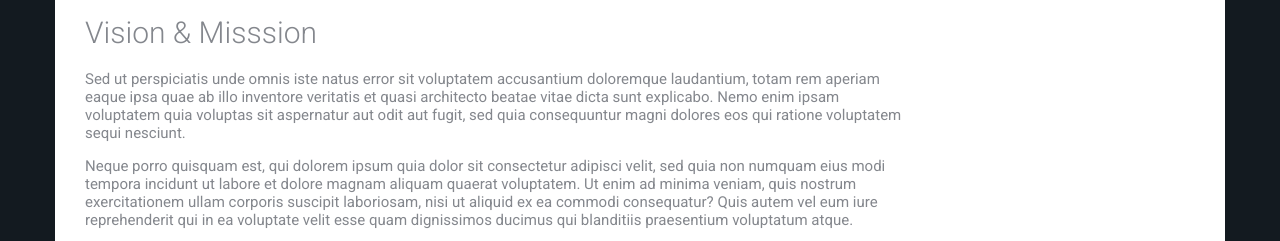
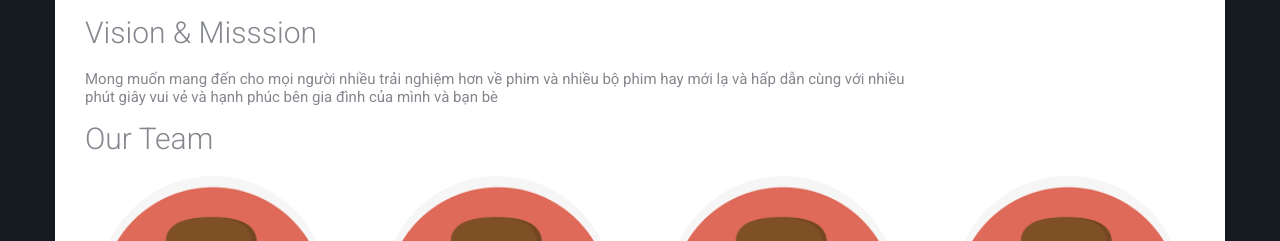
Before and after one commit to nhduchuy2306/ReviewBrotherhood, a plain HTML site: page about.html in a window 1280 px wide. Shown: the part 521-762 px from the top of the page. Drawn offline with Linux system fonts and the light colour scheme.

Commit message:
first commit

```diff
--- a/about.html
+++ b/about.html
@@ -56,9 +56,11 @@
 						<div class="row">
 							<div class="col-md-9">
 								<h2 class="section-title">Vision &amp; Misssion</h2>
-								<p>Sed ut perspiciatis unde omnis iste natus error sit voluptatem accusantium doloremque laudantium, totam rem aperiam eaque ipsa quae ab illo inventore veritatis et quasi architecto beatae vitae dicta sunt explicabo. Nemo enim ipsam voluptatem quia voluptas sit aspernatur aut odit aut fugit, sed quia consequuntur magni dolores eos qui ratione voluptatem sequi nesciunt. </p>
-
-								<p>Neque porro quisquam est, qui dolorem ipsum quia dolor sit consectetur adipisci velit, sed quia non numquam eius modi tempora incidunt ut labore et dolore magnam aliquam quaerat voluptatem. Ut enim ad minima veniam, quis nostrum exercitationem ullam corporis suscipit laboriosam, nisi ut aliquid ex ea commodi consequatur? Quis autem vel eum iure reprehenderit qui in ea voluptate velit esse quam dignissimos ducimus qui blanditiis praesentium voluptatum atque.</p>
+								<p>
+									Mong muốn mang đến cho mọi người nhiều trải nghiệm
+									hơn về phim và nhiều bộ phim hay mới lạ và hấp dẫn
+									cùng với nhiều phút giây vui vẻ và hạnh phúc bên gia đình của mình và bạn bè
+								</p>
 							</div>
 						</div> <!-- .row -->
 						<h2 class="section-title">Our Team</h2>
```
